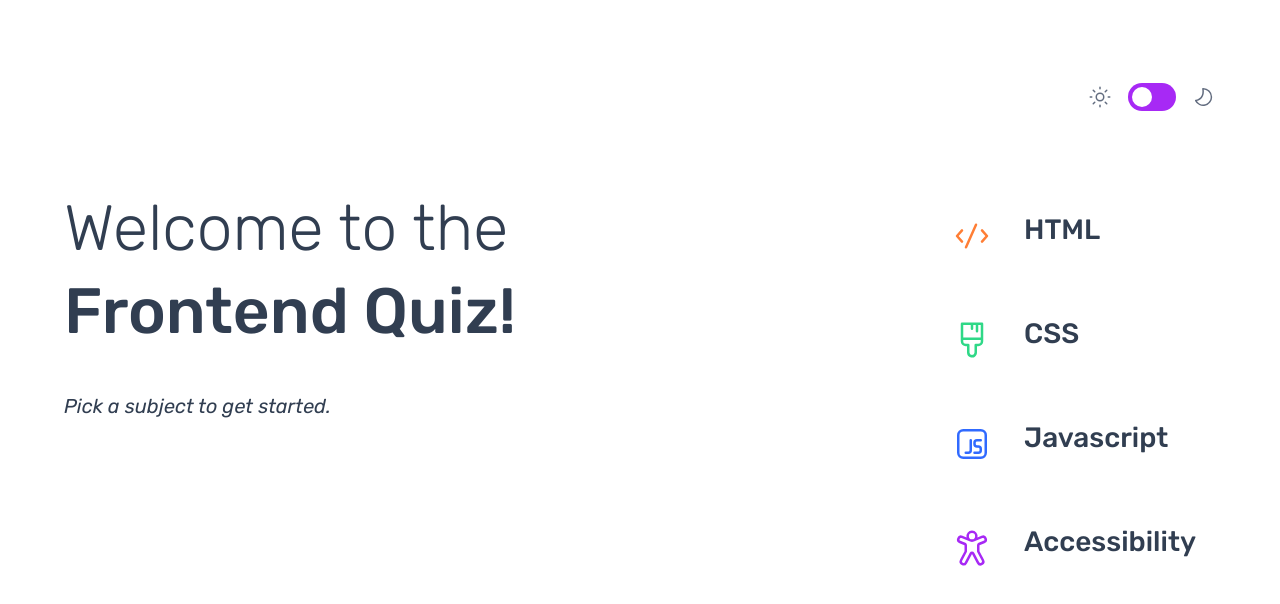
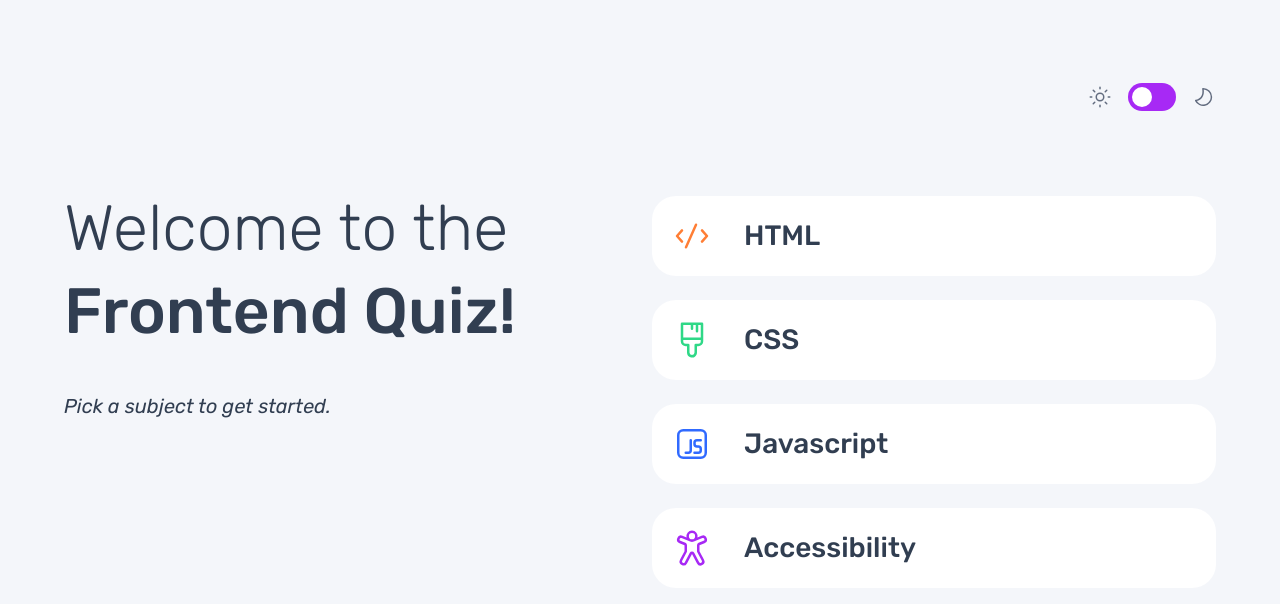
Before and after one commit to Vinicius-PR/frontend-quiz-app, a React (Create React App) app: page / in a window 1280 px wide. Shown: the top 604 px of the page. Built offline with nearby package versions, Linux system fonts and the light colour scheme.

Commit message:
worked a bit on styles

```diff
--- a/src/components/Header/styles.ts
+++ b/src/components/Header/styles.ts
@@ -5,6 +5,11 @@ export const HeaderContainer = styled.header`
   justify-content: space-between;
   margin-top: 83px;
   margin-bottom: 85px;
+
+  @media (max-width: 768px) {
+    margin-top: 40px;
+    margin-bottom: 50px;
+  }
 
 `
 
--- a/src/components/Home/styles.ts
+++ b/src/components/Home/styles.ts
@@ -3,15 +3,32 @@ import styled from "styled-components";
 export const HomeContainer = styled.main`
   display: flex;
   justify-content: space-between;
+
+  @media (max-width:768px) {
+    flex-direction: column;
+    gap: 64px;
+  }
+
+  @media (max-width:375px) {
+    flex-direction: column;
+    gap: 40px;
+  }
 `
 
 export const TextContainer = styled.div`
   p {
     margin-top: 48px;
   }
+
+  @media (max-width:768px) {
+    p {
+      margin-top: 16px;
+    }
+  }
 `
 
 export const SubjectContainer = styled.div`
+  width: 564px;
   ul {
     display: flex;
     flex-direction: column;
@@ -21,9 +38,14 @@ export const SubjectContainer = styled.div`
       background-color: ${props => props.theme.colors.pureWhite};
       border-radius: 24px;
       padding: 20px;
-
+      cursor: pointer;
       display: flex;
+      align-items: center;
       gap: 32px;
     }
   }
+
+  @media (max-width:768px) {
+    width: 100%;
+  }
 `
--- a/src/styles/global.ts
+++ b/src/styles/global.ts
@@ -12,13 +12,14 @@ export const GlobalStyle = createGlobalStyle`
     max-width: 1160px;
     font-family: 'Rubik', sans-serif;
     color: ${props => props.theme.colors.mainText};
+    background-color: ${props => props.theme.colors.background};
 
     @media (max-width: 1288px) {
-      margin: 0 64px;
+      margin: 0 64px 64px;
     }
 
-    @media (max-width: 760px) {
-      margin: 0 24px;
+    @media (max-width: 375px) {
+      margin: 0 24px 24px;
     }
   }
 `
@@ -34,6 +35,10 @@ export const BodyS = styled.p`
   font-style: italic;
   font-weight: 400;
   line-height: 150%; /* 30px */
+
+  @media (max-width: 375px) {
+    font-size: 0.875rem; // 14px
+  }
 `
 
 export const Display = styled.h1`
@@ -46,12 +51,20 @@ export const HeadingLBold = styled.h1`
   font-size: 4rem; // 64px
   font-weight: 500;
   line-height: 100%; /* 64px */
+
+  @media (max-width: 375px) {
+    font-size: 2.5rem; // 40px
+  }
 `
 
 export const HeadingLRegular = styled.h1`
   font-size: 4rem; // 64px
   font-weight: 300;
   line-height: 100%; /* 64px */
+
+  @media (max-width: 375px) {
+    font-size: 2.5rem; // 40px
+  }
 `
 
 export const HeadingM = styled.h2`
@@ -64,4 +77,8 @@ export const HeadingS = styled.h3`
   font-size: 1.75rem; // 28px
   font-weight: 500;
   line-height: 100%; /* 28px */
+
+  @media (max-width: 375px) {
+    font-size: 1.125rem; // 18px
+  }
 `
--- a/src/styles/themes/light.ts
+++ b/src/styles/themes/light.ts
@@ -9,6 +9,10 @@ const lightTheme = {
     lightGray: '#F4F6FA',
     purple : '#A729F5',
     lightPurple: '#D394FA'
+  },
+  breakPoints: {
+    tablet: '768px',
+    MobileM: '375px',
   }
 }
 
```
